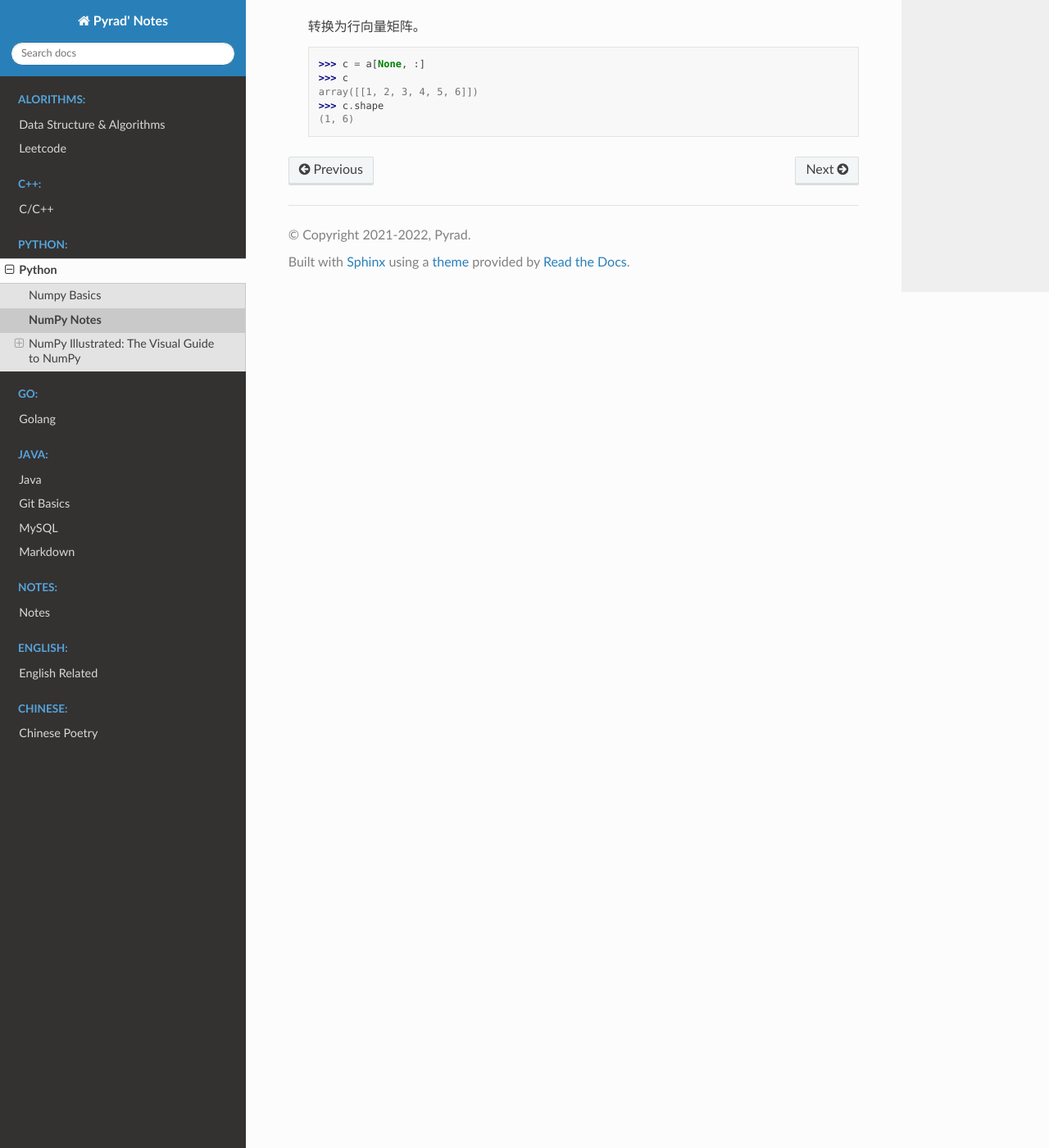
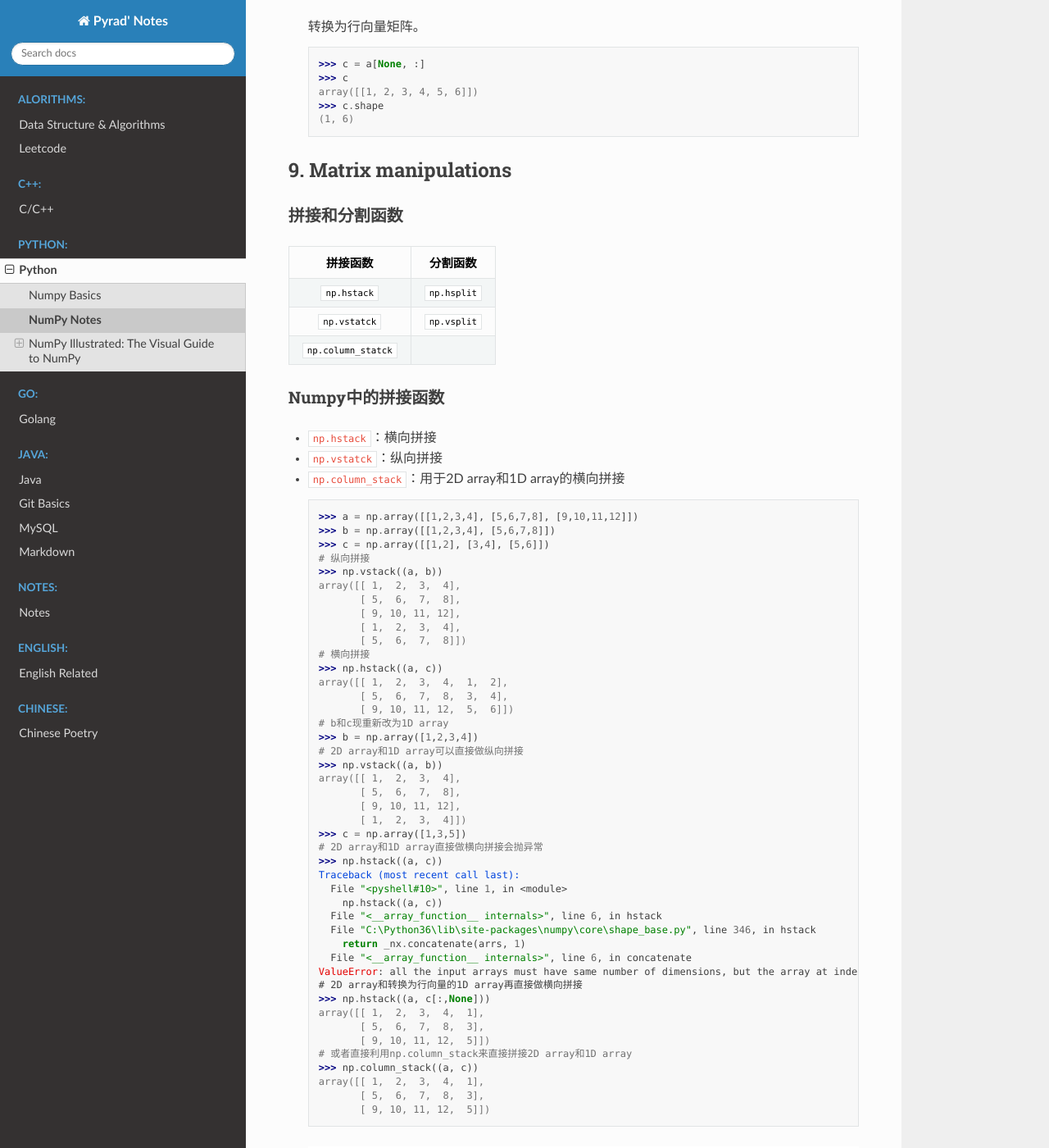
Before and after one commit to Pyrad/pyradnotes, a Sphinx documentation site: the page built from source/Python/NumpyVisualIntro.md, in a window 1280 px wide and 1400 px high, scrolled down 16960 px. Shown: the whole window at 82% size. Built offline with Sphinx 7.4.7 and the Read the Docs theme 2.0.0, drawn with Linux system fonts in a browser that asks for light colours; some of the changed text lies outside the part shown.

Commit message:
Add 1st part of chapter 9 matrix manipulation
Just added 1st part, other parts waiting to add later

````diff
--- a/source/Python/NumpyVisualIntro.md
+++ b/source/Python/NumpyVisualIntro.md
@@ -790,3 +790,117 @@ array([14])
   >>> c.shape
   (1, 6)
   ```
+
+
+
+## 9. Matrix manipulations
+
+### 拼接和分割函数
+
+|      拼接函数      |  分割函数   |
+| :----------------: | :---------: |
+|    `np.hstack`     | `np.hsplit` |
+|    `np.vstatck`    | `np.vsplit` |
+| `np.column_statck` |             |
+
+
+
+### Numpy中的拼接函数
+
+- `np.hstack`：横向拼接
+
+- `np.vstatck`：纵向拼接
+
+- `np.column_stack`：用于2D array和1D array的横向拼接
+
+  ```python
+  >>> a = np.array([[1,2,3,4], [5,6,7,8], [9,10,11,12]])
+  >>> b = np.array([[1,2,3,4], [5,6,7,8]])
+  >>> c = np.array([[1,2], [3,4], [5,6]])
+  # 纵向拼接
+  >>> np.vstack((a, b))
+  array([[ 1,  2,  3,  4],
+         [ 5,  6,  7,  8],
+         [ 9, 10, 11, 12],
+         [ 1,  2,  3,  4],
+         [ 5,  6,  7,  8]])
+  # 横向拼接
+  >>> np.hstack((a, c))
+  array([[ 1,  2,  3,  4,  1,  2],
+         [ 5,  6,  7,  8,  3,  4],
+         [ 9, 10, 11, 12,  5,  6]])
+  # b和c现重新改为1D array
+  >>> b = np.array([1,2,3,4])
+  # 2D array和1D array可以直接做纵向拼接
+  >>> np.vstack((a, b))
+  array([[ 1,  2,  3,  4],
+         [ 5,  6,  7,  8],
+         [ 9, 10, 11, 12],
+         [ 1,  2,  3,  4]])
+  >>> c = np.array([1,3,5])
+  # 2D array和1D array直接做横向拼接会抛异常
+  >>> np.hstack((a, c))
+  Traceback (most recent call last):
+    File "<pyshell#10>", line 1, in <module>
+      np.hstack((a, c))
+    File "<__array_function__ internals>", line 6, in hstack
+    File "C:\Python36\lib\site-packages\numpy\core\shape_base.py", line 346, in hstack
+      return _nx.concatenate(arrs, 1)
+    File "<__array_function__ internals>", line 6, in concatenate
+  ValueError: all the input arrays must have same number of dimensions, but the array at index 0 has 2 dimension(s) and the array at index 1 has 1 dimension(s)
+  # 2D array和转换为行向量的1D array再直接做横向拼接
+  >>> np.hstack((a, c[:,None]))
+  array([[ 1,  2,  3,  4,  1],
+         [ 5,  6,  7,  8,  3],
+         [ 9, 10, 11, 12,  5]])
+  # 或者直接利用np.column_stack来直接拼接2D array和1D array
+  >>> np.column_stack((a, c))
+  array([[ 1,  2,  3,  4,  1],
+         [ 5,  6,  7,  8,  3],
+         [ 9, 10, 11, 12,  5]])
+  ```
+
+
+
+  ![Matrix Stacking](../_static/NumpyVisualIntro/chapter9_stacking.png)
+
+
+
+### Numpy中的分割函数
+
+和`np.vstack`以及`np.hstack`相对应的，有分割函数
+
+- `np.vsplit`：沿着`x`轴（axis=0）进行分割（纵向分割）
+  - 第二个参数是**行**的索引（数组），表示从第几行起开始分割
+  - 返回一个list，某个元素是分割后的数组
+- `np.hsplit`：沿着`y`轴（axis=1）进行分割（横向分割）
+  - 第二个参数是**列**的索引（数组），表示从第几列起开始分割
+  - 返回一个list，某个元素是分割后的数组
+
+```python
+# 纵向分割
+>>> a = np.array([[1,2,3,4], [5,6,7,8], [9,10,11,12]])
+>>> b = np.array([[1,2,3,4], [5,6,7,8]])
+>>> x = np.vstack((a, b))
+>>> np.vsplit(x, [3]) # 第二个参数是行的索引，表示从第几行起开始分割
+[array([[ 1,  2,  3,  4],
+       [ 5,  6,  7,  8],
+       [ 9, 10, 11, 12]]),
+ array([[1, 2, 3, 4],
+       [5, 6, 7, 8]])]
+# 横向分割
+>>> a = np.array([[1,2,3,4], [5,6,7,8], [9,10,11,12]])
+>>> c = np.array([[1,2], [3,4], [5,6]])
+>>> y = np.hstack((a, c))
+>>> np.hsplit(y, [4])  # 第二个参数是列的索引，表示从第几列起开始分割
+[array([[ 1,  2,  3,  4],
+       [ 5,  6,  7,  8],
+       [ 9, 10, 11, 12]]),
+ array([[1, 2],
+       [3, 4],
+       [5, 6]])]
+```
+
+
+
+![Stacking & Splitting](../_static/NumpyVisualIntro/chapter9_stacking_split.png)
````
Also changed, not shown: source/_static/NumpyVisualIntro/chapter9_stacking.png (added), source/_static/NumpyVisualIntro/chapter9_stacking_split.png (added).
